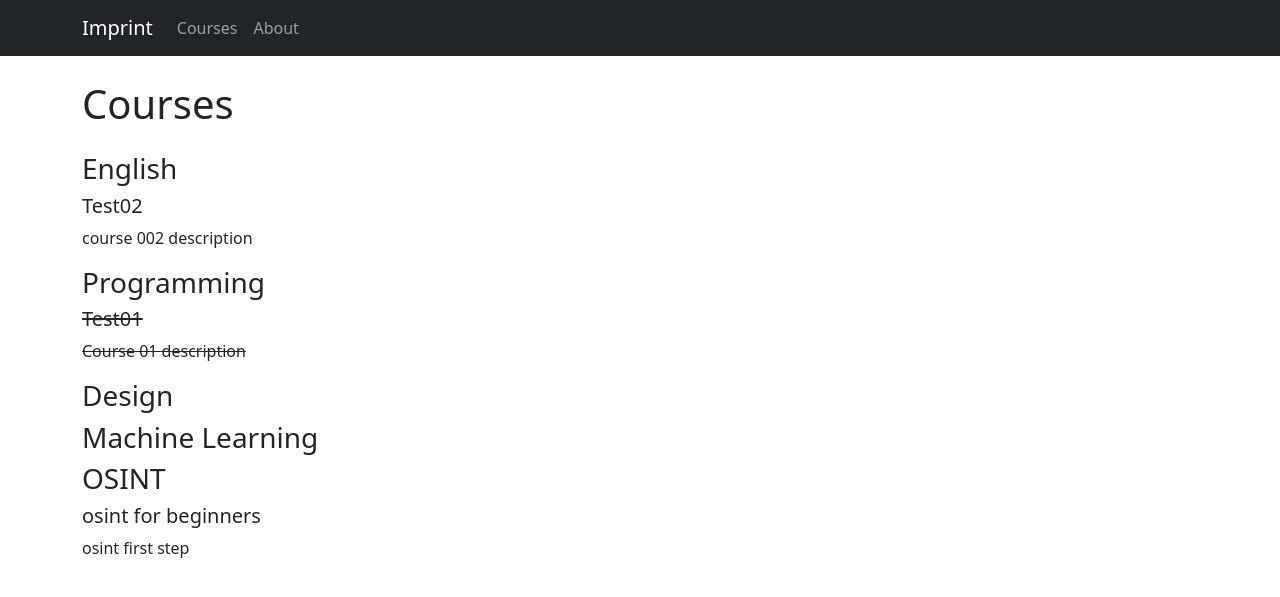
After one commit to BlackNetCat/Imprint, a Django app: page /courses/ in a window 1280 px wide. The commit adds this page. Shown: the top 597 px of the page. Run offline with Django 5.2, Linux system fonts and the light colour scheme; data comes from the database, SQL or seed files in the repository; both versions use the stored data as it was after the commit.

Commit message:
Add Courses, model and admin widget for courses

```diff
--- a/imprint/models.py
+++ b/imprint/models.py
@@ -1,4 +1,5 @@
 from django.db import models
+from django.contrib.auth.models import User
 
 class Form(models.Model):
     first_name = models.CharField(max_length=80)
@@ -8,3 +9,29 @@ class Form(models.Model):
 
     def __str__(self):
         return f"{self.first_name} {self.last_name}"
+
+COURSE_TYPE = (
+    ("english", "English"),
+    ("programming", "Programming"),
+    ("design", "Design"),
+    ("machine_learning", "Machine Learning"),
+    ("osint", "OSINT")
+)
+
+STATUS = (
+    (0, "Unvailable"),
+    (1, "Available")
+)
+
+class Course(models.Model):
+    course_name = models.CharField(max_length=80, unique=True)
+    description = models.CharField(max_length=2000)
+    price = models.DecimalField(max_digits=10, decimal_places=2)
+    course_type = models.CharField(max_length=200, choices=COURSE_TYPE)
+    author = models.ForeignKey(User, on_delete=models.PROTECT)
+    status = models.IntegerField(choices=STATUS, default=1)
+    date_created = models.DateTimeField(auto_now=True)
+    date_updated = models.DateTimeField(auto_now=True)
+
+    def __str__(self):
+        return self.course_name
--- a/imprint/templates/base.html
+++ b/imprint/templates/base.html
@@ -14,11 +14,12 @@
             </button>
             <div class="collapse navbar-collapse" id="navbarNav">
               <ul class="navbar-nav">
+
+                <li class="nav-item">
+                  <a class="nav-link" href="{% url 'courses' %}">Courses</a>
+                </li>
                 <li class="nav-item {% if request.path == '/about/' %}active{% endif %}">
                   <a class="nav-link" href="{% url 'about' %}">About</a>
-                </li>
-                <li class="nav-item">
-                  <a class="nav-link" href="#">Contact</a>
                 </li>
               </ul>
             </div>
--- /dev/null
+++ b/imprint/templates/course_item_detail.html
@@ -0,0 +1,6 @@
+{% extends 'base.html'%}
+{% block content %}
+
+<h1 class="mt-4 mb-4">Course Details:</h1>
+
+{% endblock %}
--- /dev/null
+++ b/imprint/templates/courses.html
@@ -0,0 +1,19 @@
+{% extends 'base.html'%}
+{% block content %}
+
+<h1 class="mt-4 mb-4">Courses</h1>
+    {% for course in courses %}
+        <h3>{{ course.1 }}</h3>
+            {% for row in course_list %}
+                {% if row.course_type == course.0 %}
+                    {% if row.status == 0%}
+                        <h5><del> {{ row.course_name }}<del></h5>
+                        <p><del>{{ row.description }}<del></p>
+                    {% else %}
+                        <h5>{{ row.course_name }}</h5>
+                        <p>{{ row.description }}</p>
+                    {% endif%}
+                {% endif%}
+            {% endfor %}
+    {% endfor %}
+{% endblock %}
--- a/imprint/urls.py
+++ b/imprint/urls.py
@@ -3,5 +3,6 @@ from . import views
 
 urlpatterns = [
     path('', views.index, name='index'),
+    path('courses/', views.CourseList.as_view(), name='courses'),
     path('about/', views.about, name='about')
 ]
--- a/imprint/views.py
+++ b/imprint/views.py
@@ -1,8 +1,9 @@
 from django.shortcuts import render
 from .forms import ApplicationForm
-from .models import Form
+from .models import Form, Course, COURSE_TYPE
 from django.contrib import messages
 from django.core.mail import EmailMessage
+from django.views import generic
 
 def index(request):
     form = ApplicationForm(request.POST)
@@ -27,5 +28,21 @@ def index(request):
         messages.success(request, "Form submitted successfully!")
     return render(request,"index.html")
 
+# def courses(request):
+#     return render(request, "courses.html")
+
 def about(request):
     return render(request, "about.html")
+
+class CourseList(generic.ListView):
+    queryset = Course.objects.order_by("-date_created")
+    template_name = "courses.html"
+
+    def get_context_data(self, **kwargs):
+        context = super().get_context_data(**kwargs)
+        context["courses"] = COURSE_TYPE
+        return context
+
+class CourseItemDetail(generic.DetailView):
+    model = Course
+    template_name = "course_item_detail.html"
```
Also changed, not shown: imprint/admin.py (+8 -1 lines), db.sqlite3, imprint/migrations/0002_course.py (added).
